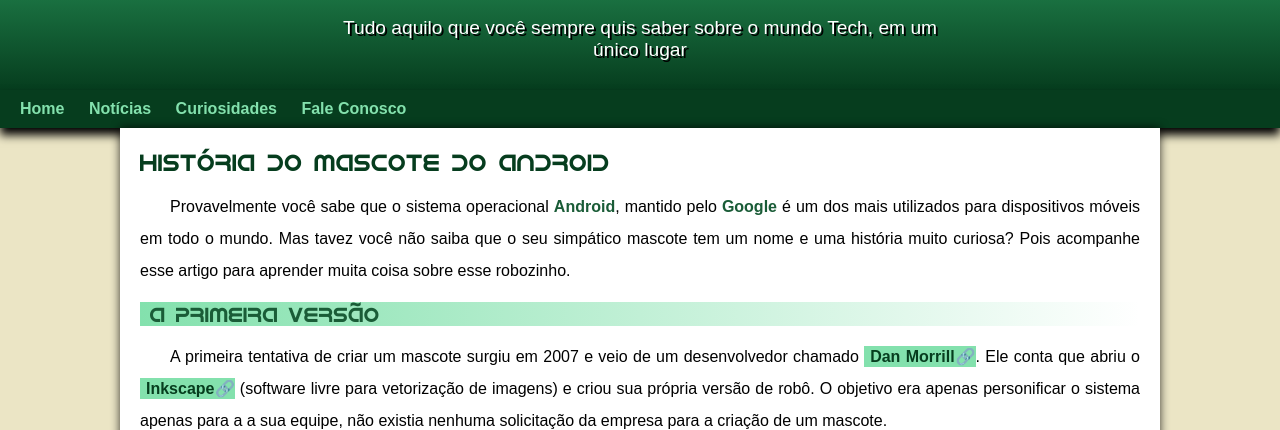
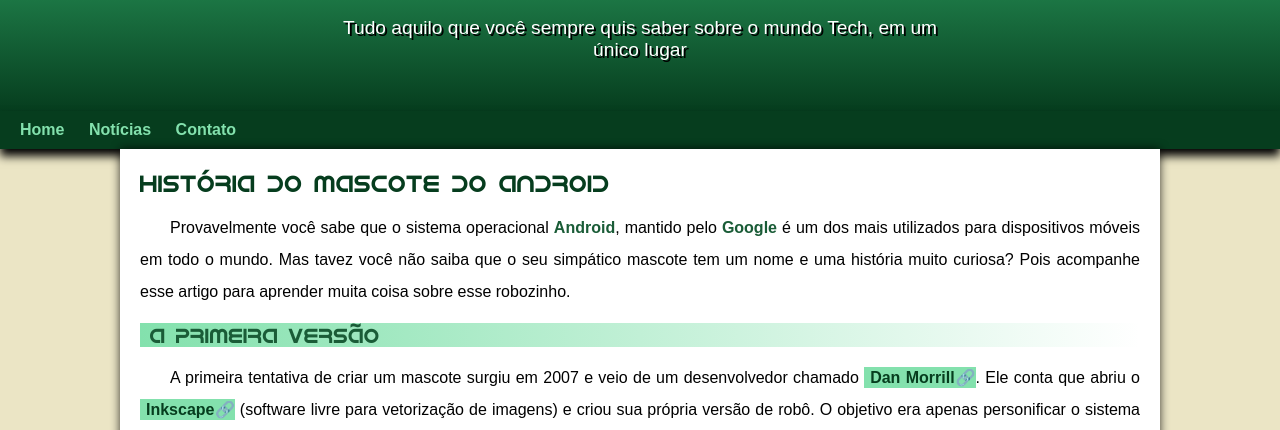
Before and after one commit to handricsom1998/projeto-android, a plain HTML site: page index.html in a window 1280 px wide. Shown: the part 100-530 px from the top of the page. Drawn offline with Linux system fonts and the light colour scheme.

Commit message:
alteração do header

```diff
--- a/estilo/style.css
+++ b/estilo/style.css
@@ -63,7 +63,7 @@ header > p {
     margin: auto;
     text-shadow: 2px 2px 0px black;
     text-align: center;
-    margin-bottom: 60px;
+    padding-bottom: 50px;
 }
 
 
--- a/index.html
+++ b/index.html
@@ -17,8 +17,7 @@
     <nav>
         <a href="#">Home</a>
         <a href="#">Notícias</a>
-        <a href="#">Curiosidades</a>
-        <a href="#">Fale Conosco</a>
+        <a href="#">Contato</a>
     </nav>
     <main>
         <article>
```
